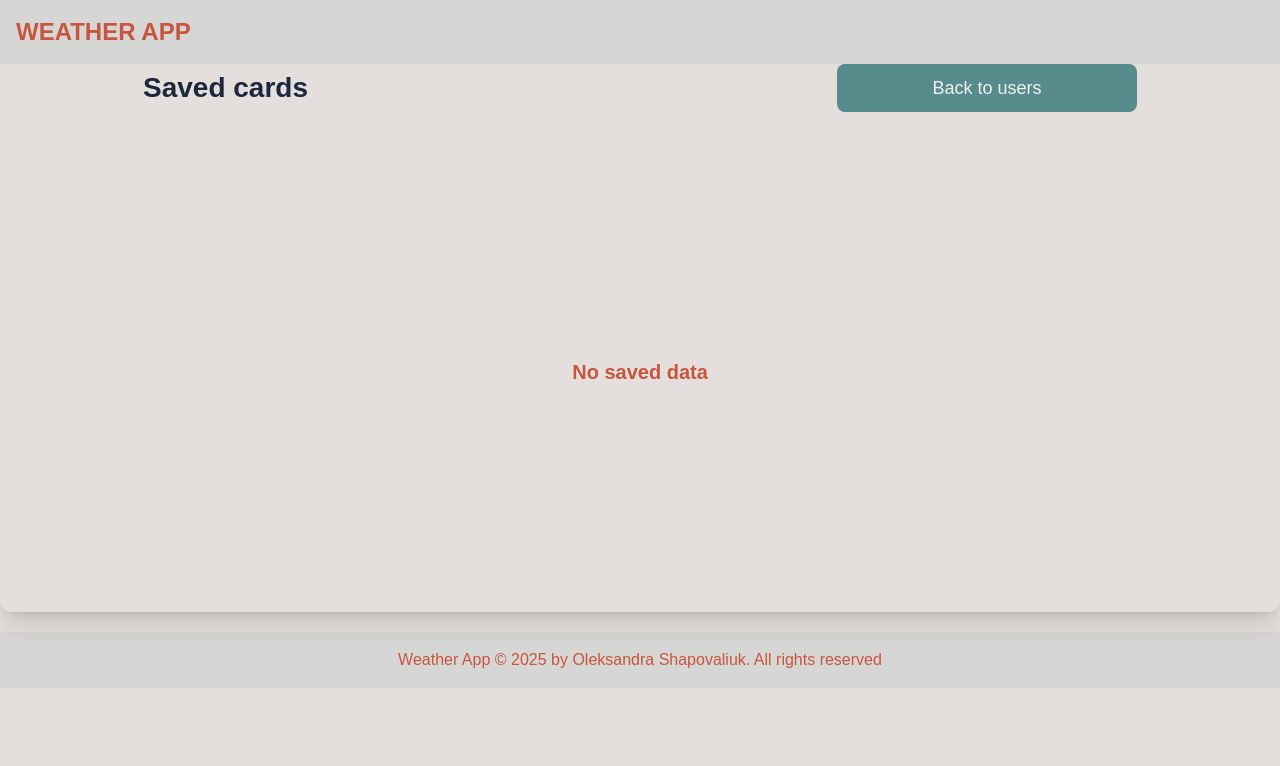
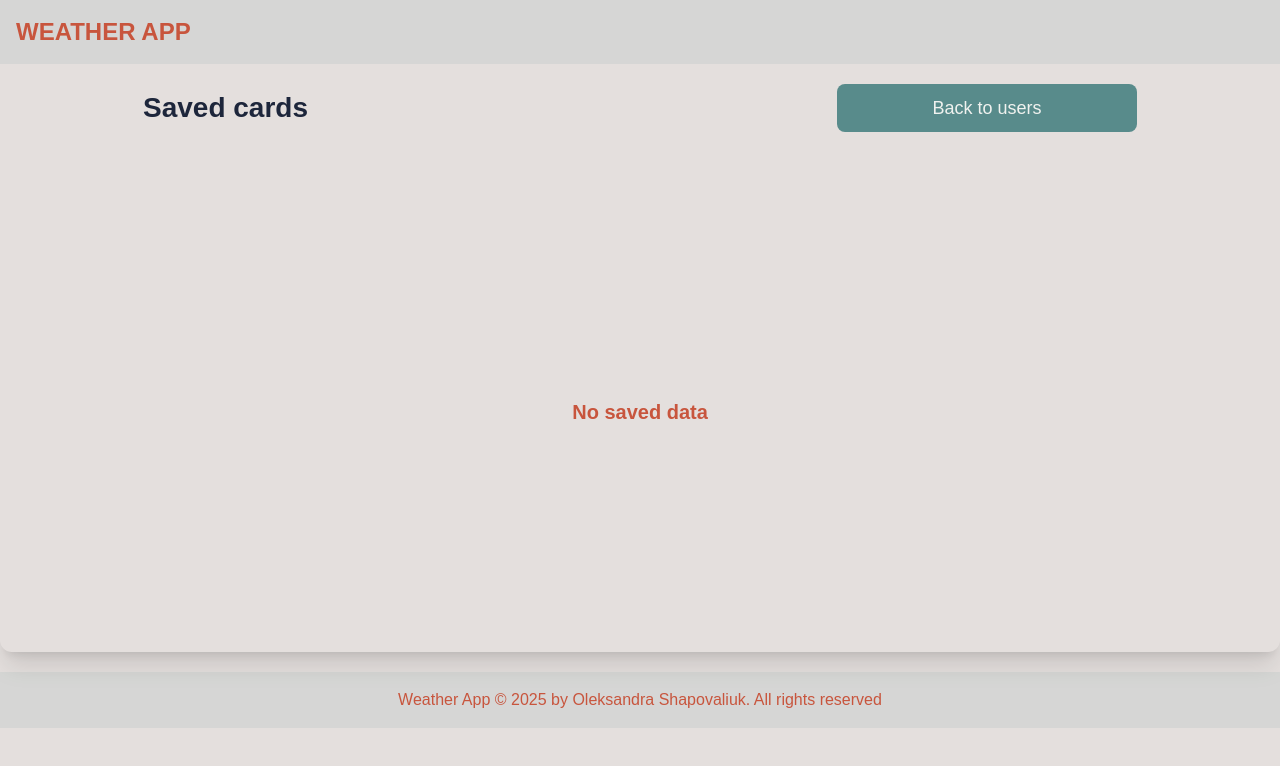
Before and after one commit to sasha55sh/weather-app, a Next.js app: page /saved in a window 1280 px wide. Shown: the top 766 px of the page. Built offline with nearby package versions, Linux system fonts and the light colour scheme.

Commit message:
refactor: update spacing

```diff
--- a/app/sections/saved-users.tsx
+++ b/app/sections/saved-users.tsx
@@ -22,7 +22,7 @@ const SavedUsers: FC = () => {
 
   return (
     <>
-      <div className="container flex flex-col space-y-5 sm:space-y-0 sm:flex-row py-7.5 items-center justify-between">
+      <div className="container flex flex-col space-y-5 sm:space-y-0 sm:flex-row py-[20px] items-center justify-between">
         <h1 className="text-2.5xl text-burgundy font-bold">Saved cards</h1>
         <Button
           onClick={() => router.push("/users")}
@@ -33,7 +33,7 @@ const SavedUsers: FC = () => {
         </Button>
       </div>
       {users.length === 0 ? (
-        <div className="flex items-center justify-center h-[60vh] rounded-xl shadow-xl my-5 py-7.5">
+        <div className="flex items-center justify-center h-[60vh] rounded-xl shadow-xl my-[20px] py-[30px]">
           <p className="text-redBrown text-xl font-semibold">No saved data</p>
         </div>
       ) : (
--- a/app/sections/users-list.tsx
+++ b/app/sections/users-list.tsx
@@ -28,7 +28,7 @@ const UsersList = ({
   const totalPages = Math.ceil(allCards.length / cardsPerPage);
 
   return (
-    <section className="container my-7.5">
+    <section className="container my-[30px]">
       <div className="grid gap-5 grid-cols-1 justify-center place-items-center sm:grid-cols-2 lg:grid-cols-3 xl:grid-cols-4">
         {isLoading
           ? Array.from({ length: 6 }, (_, index) => (
```
